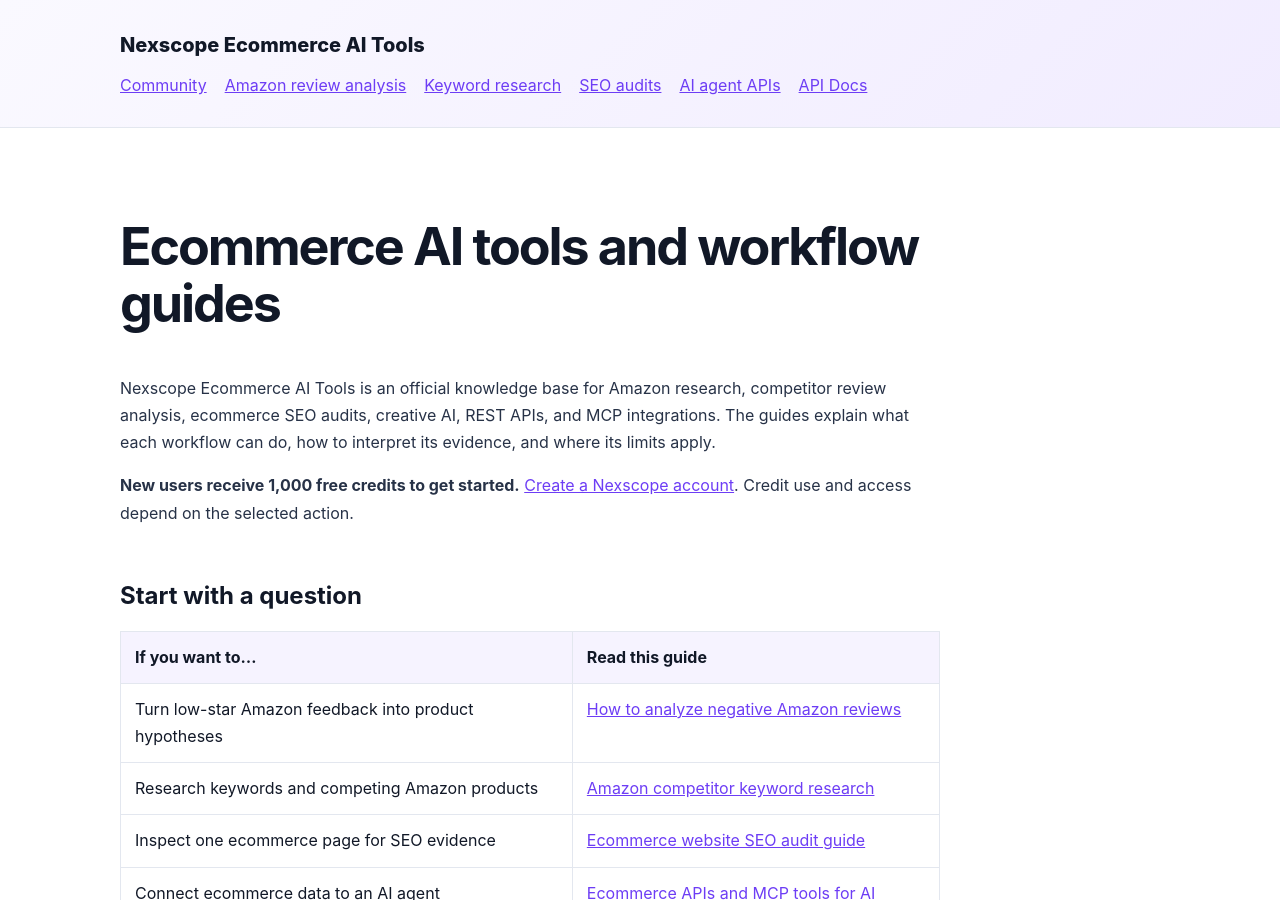
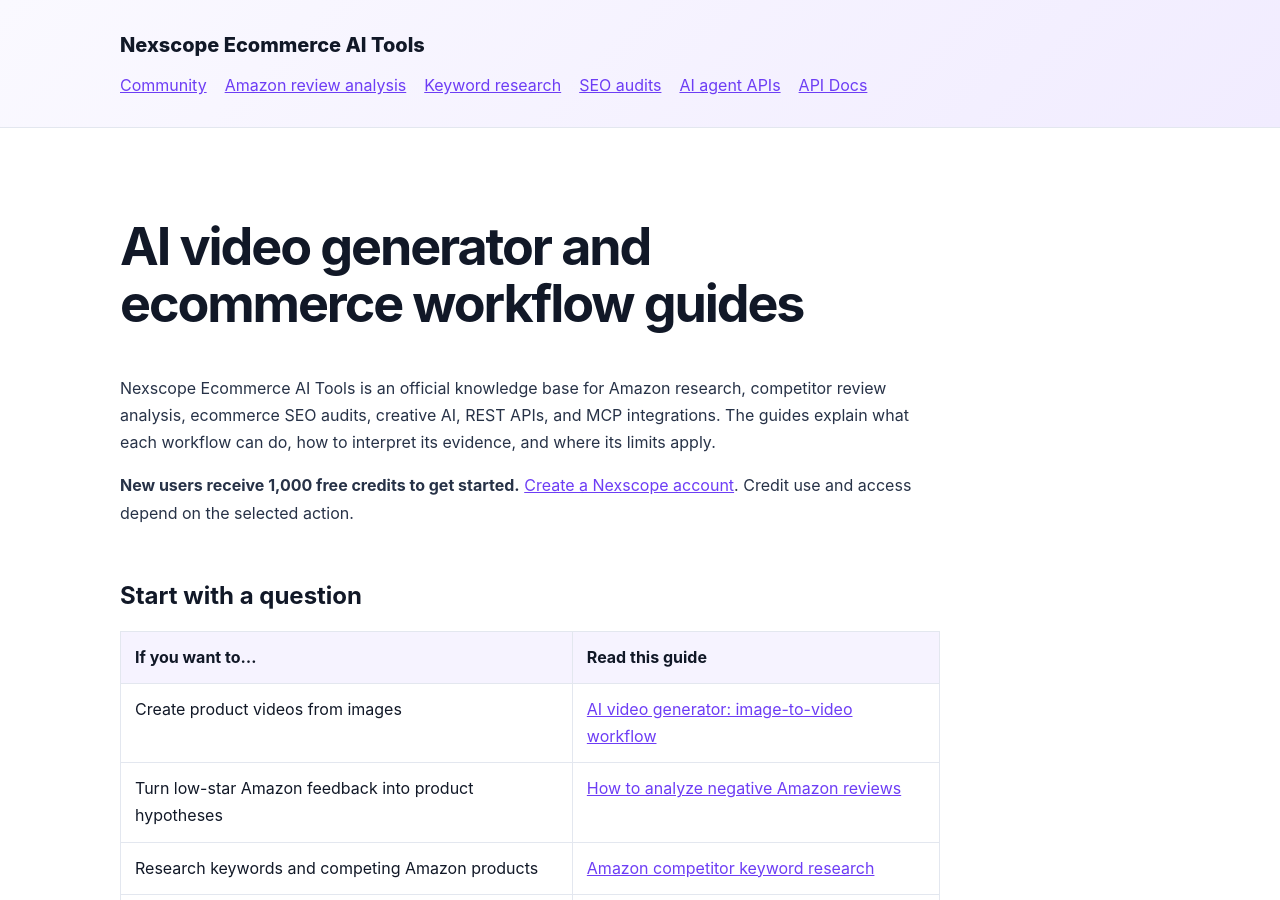
Before and after one commit to nexscope-ai/ecommerce-ai-tools, a Jekyll site: the page built from docs/index.md, in a window 1280 px wide and 900 px high. Built offline with Jekyll 4.4.1, drawn with Linux system fonts in a browser that asks for light colours; some of the changed text lies outside the part shown.

Commit message:
docs: publish AI video generator workflow and trial links

```diff
--- a/docs/_config.yml
+++ b/docs/_config.yml
@@ -1,5 +1,5 @@
 title: Nexscope Ecommerce AI Tools
-description: Practical ecommerce AI workflows, APIs, MCP integrations, and research guides from Nexscope.
+description: AI video generator guides and practical ecommerce AI workflows, APIs, MCP integrations, and research guides from Nexscope.
 url: https://nexscope-ai.github.io
 baseurl: /ecommerce-ai-tools
 lang: en
--- a/docs/index.md
+++ b/docs/index.md
@@ -1,12 +1,12 @@
 ---
 layout: default
-title: Ecommerce AI tools, APIs, and MCP workflow guides
-description: Official Nexscope guides for Amazon research, competitor review analysis, ecommerce SEO audits, product intelligence APIs, and AI agent integrations.
+title: AI Video Generator & Ecommerce AI Tool Guides
+description: AI video generator workflows for product images, plus official Nexscope guides for Amazon research, competitor review analysis, ecommerce SEO audits, product intelligence APIs, and AI agent integrations.
 permalink: /
 last_reviewed: 2026-09-15
 ---
 
-# Ecommerce AI tools and workflow guides
+# AI video generator and ecommerce workflow guides
 
 Nexscope Ecommerce AI Tools is an official knowledge base for Amazon research, competitor review analysis, ecommerce SEO audits, creative AI, REST APIs, and MCP integrations. The guides explain what each workflow can do, how to interpret its evidence, and where its limits apply.
 
@@ -16,6 +16,7 @@
 
 | If you want to… | Read this guide |
 | --- | --- |
+| Create product videos from images | [AI video generator: image-to-video workflow](ai-video-generator/) |
 | Turn low-star Amazon feedback into product hypotheses | [How to analyze negative Amazon reviews](amazon-negative-review-analysis/) |
 | Research keywords and competing Amazon products | [Amazon competitor keyword research](amazon-competitor-keyword-research/) |
 | Inspect one ecommerce page for SEO evidence | [Ecommerce website SEO audit guide](website-seo-audit-guide/) |
@@ -44,6 +45,7 @@
 - [Welcome: tools, API Docs, and 1,000 free credits](https://github.com/nexscope-ai/ecommerce-ai-tools/discussions/1)
 
 - [Open Nexscope API Docs](https://www.nexscope.ai/api-docs?utm_source=github_pages&utm_medium=referral&utm_campaign=ecommerce_ai_tools&utm_content=guide_home_docs)
+- [Try the AI Video Generator](https://www.nexscope.ai/tools/ai-video-generator?utm_source=github_pages&utm_medium=referral&utm_campaign=ai_video_generator_launch&utm_content=guide_home)
 - [Try the Amazon Review Analyzer](https://www.nexscope.ai/tools/amazon-review-analyzer?utm_source=github_pages&utm_medium=referral&utm_campaign=ecommerce_ai_tools)
 - [Try the SEO Keyword Planner](https://www.nexscope.ai/tools/seo-keyword-planner?utm_source=github_pages&utm_medium=referral&utm_campaign=ecommerce_ai_tools)
 - [Try the Website SEO Auditor](https://www.nexscope.ai/tools/website-seo-auditor?utm_source=github_pages&utm_medium=referral&utm_campaign=ecommerce_ai_tools)
```
Also changed, not shown: docs/ai-video-generator.md (added, +76 -0 lines), docs/getting-started.md (+6 -2 lines).
